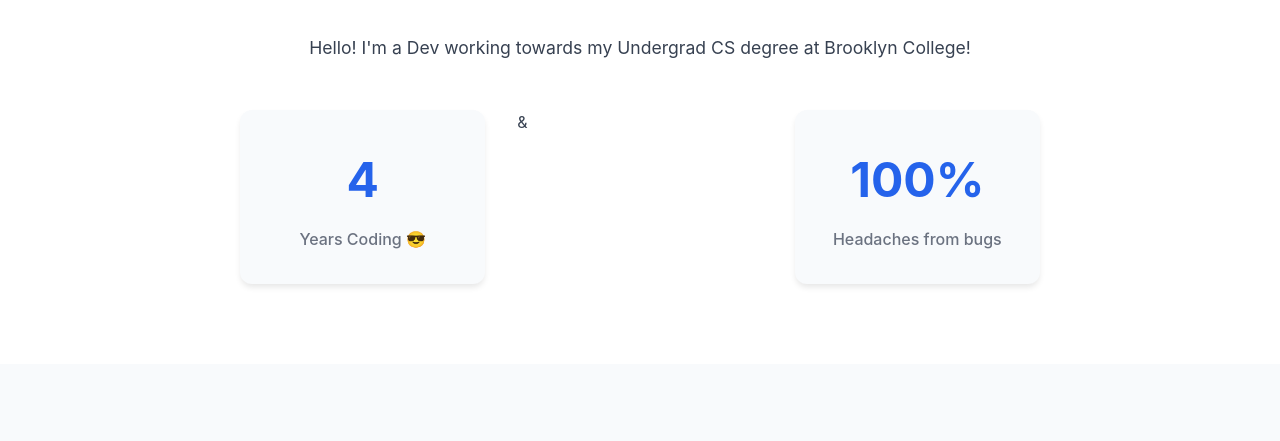
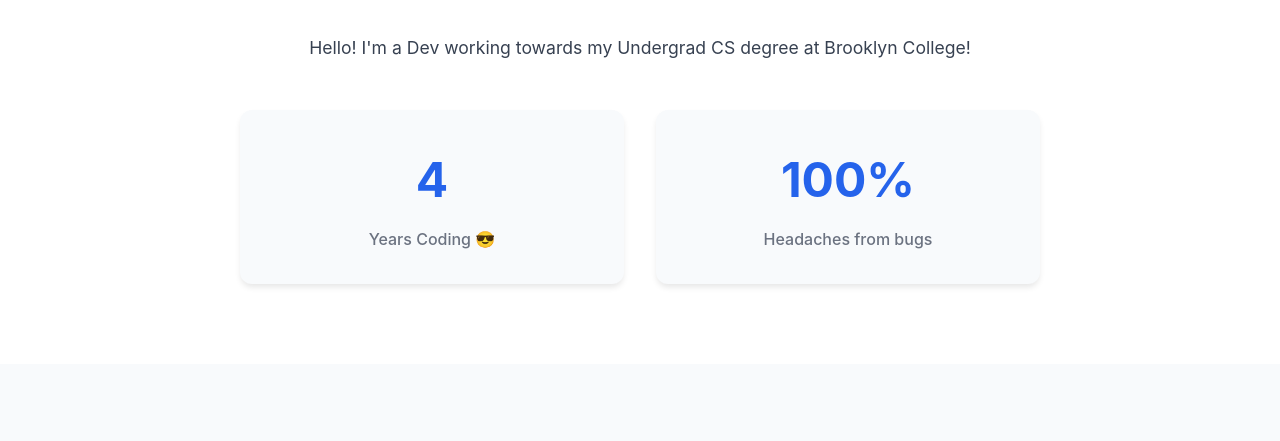
Before and after one commit to NullJason/NullJason.github.io, a plain HTML site: page index.html in a window 1280 px wide. Shown: the part 763-1204 px from the top of the page. Drawn offline with Linux system fonts and the light colour scheme; a script that the page names is missing.

Commit message:
Update index.html

```diff
--- a/index.html
+++ b/index.html
@@ -67,7 +67,6 @@
                             <span class="stat-number" data-count="3">4</span>
                             <span class="stat-label">Years Coding &#128526;</span>
                         </div>
-                      <div> & </div>
                         <div class="stat">
                             <span class="stat-number" data-count="100">100%</span>
                             <span class="stat-label">Headaches from bugs</span>
```
